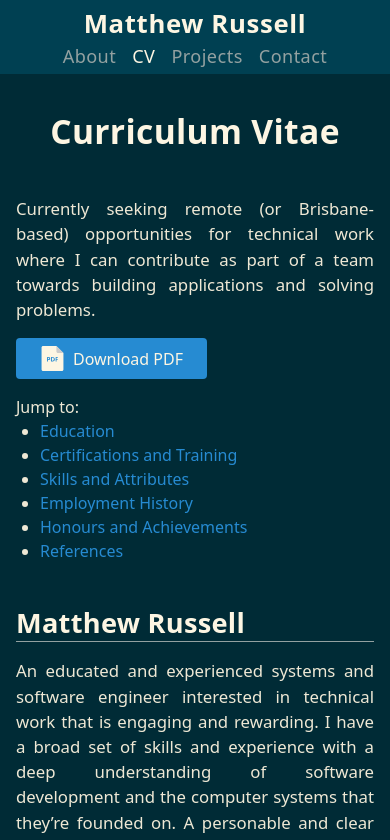
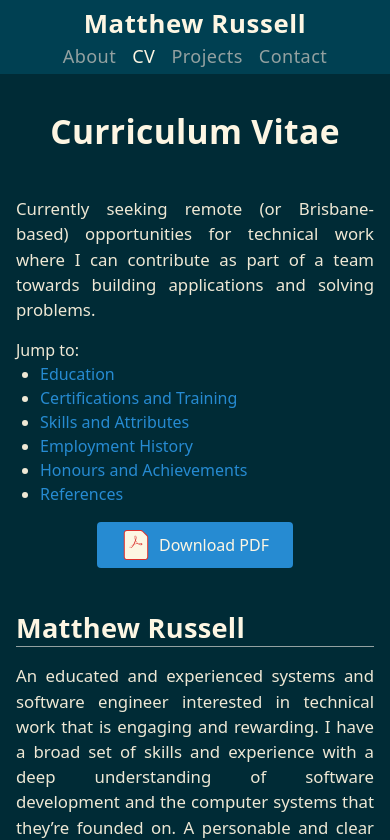
Before and after one commit to mjrussell91/mjrussell-net, an Angular app: page /cv in a window 390 px wide. Shown: the top 840 px of the page. Built offline with nearby package versions, Linux system fonts and the light colour scheme.

Commit message:
responsive layout update for cv download

```diff
--- a/src/app/page-cv/page-cv.html
+++ b/src/app/page-cv/page-cv.html
@@ -3,9 +3,7 @@
     <p>
         Currently seeking remote (or Brisbane-based) opportunities for technical work where I can contribute as part of a team towards building applications and solving problems.
     </p>
-    <div class="flex">
-        <a href="/cv/Matthew Russell CV - Software and Systems Engineering - September 2025.pdf" target="_blank" class="bg-brand-blue text-white-1 px-6 py-2 flex rounded-sm gap-2 items-center"><app-icon [icon]="'pdf'" [size]="25"></app-icon>Download PDF</a>
-    </div>
+    <div class="flex flex-col gap-4 md:flex-row justify-between">
         <!-- Table of Contents -->
         <ul class="text-white-2">
             Jump to:
@@ -16,6 +14,10 @@
             <li class="list-disc ml-6"><a href="/cv#honours" class="text-brand-blue hover:underline">Honours and Achievements</a></li>
             <li class="list-disc ml-6"><a href="/cv#references" class="text-brand-blue hover:underline">References</a></li>
         </ul>
+        <div class="mx-auto md:mx-0 my-auto">
+            <a href="/cv/Matthew Russell CV - Software and Systems Engineering - September 2025.pdf" target="_blank" class="bg-brand-blue text-white-1 px-6 py-2 flex rounded-sm gap-2 items-center"><app-icon [icon]="'pdf-full'" [size]="30"></app-icon>Download PDF</a>
+        </div>
+    </div>
 
     <h2 class="pt-6">Matthew Russell</h2>
     <hr />
```
Lines whose indentation alone changed are shown as unchanged.
